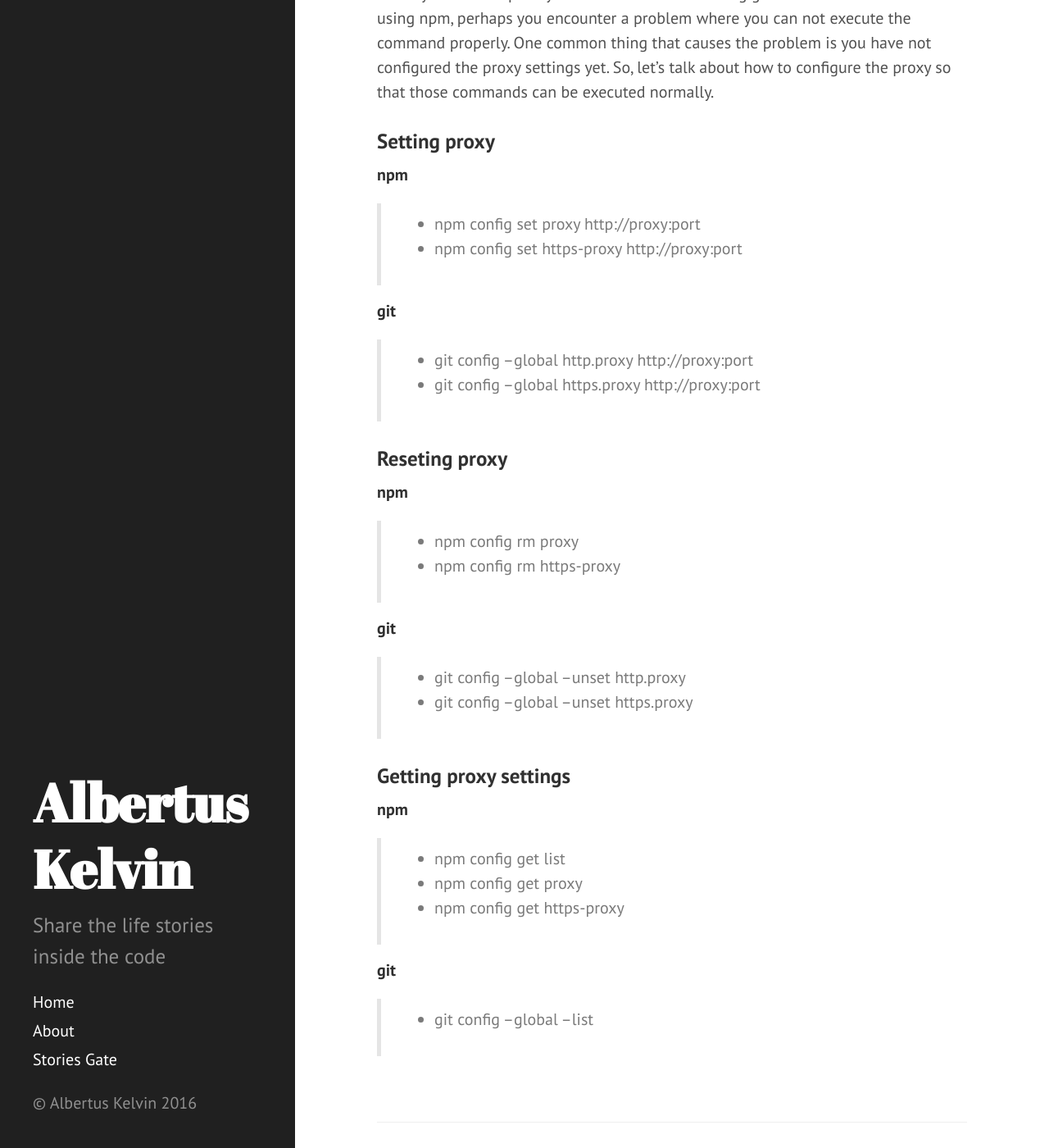
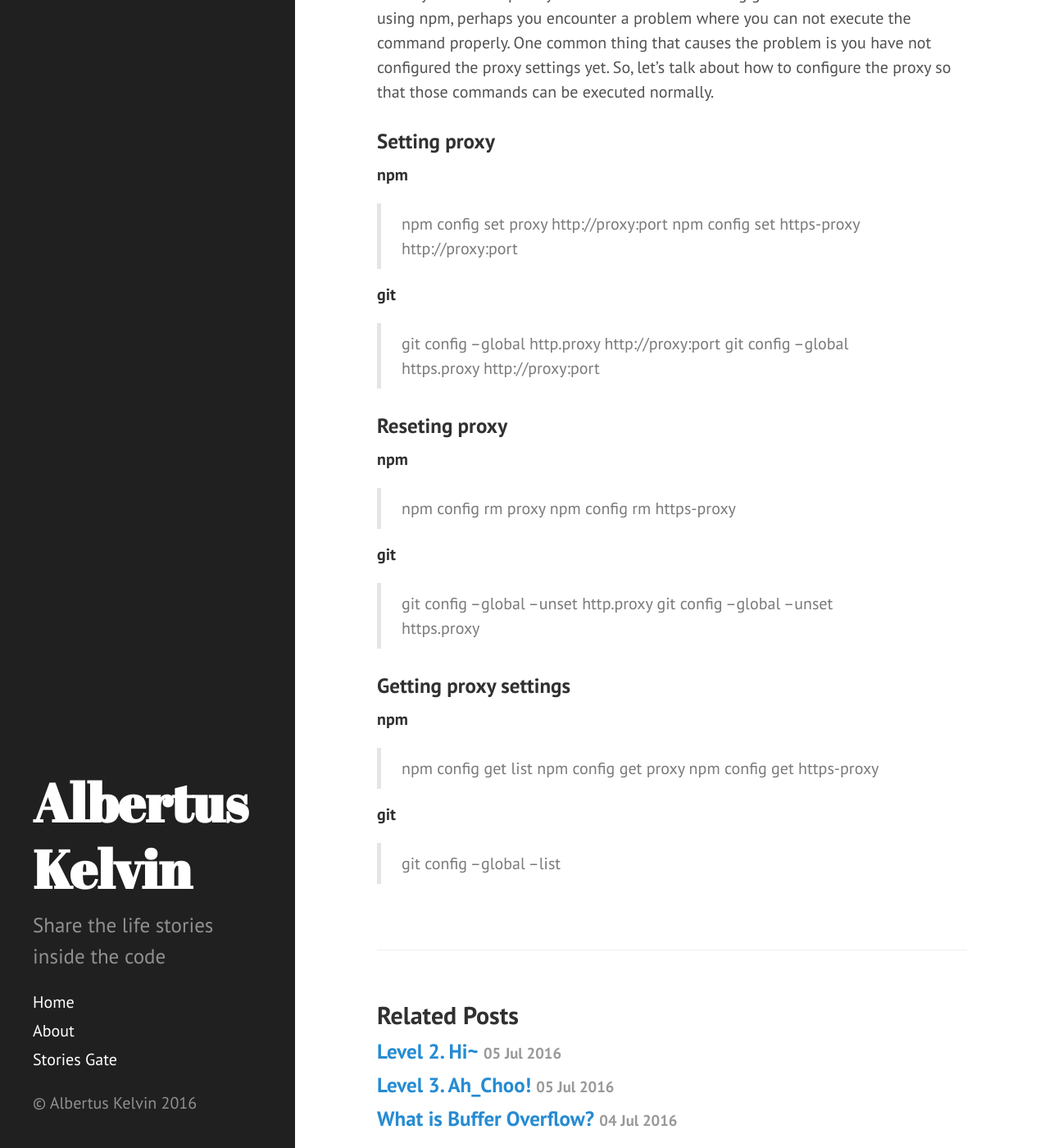
Before and after one commit to albertusk95/albertusk95.github.io, a Jekyll site: the page built from _posts/General/2016-09-02-git-npm-config.md, in a window 1280 px wide and 1400 px high, scrolled down 356 px. Shown: the whole window at 82% size. Built offline with Jekyll 4.4.1, drawn with Linux system fonts in a browser that asks for light colours.

```diff
--- a/_posts/General/2016-09-02-git-npm-config.md
+++ b/_posts/General/2016-09-02-git-npm-config.md
@@ -14,29 +14,29 @@ When you want to push your commit to GitHub using git or install some modules us
 ### Setting proxy
 
 **npm**<br />
-> * npm config set proxy http://proxy:port
-> * npm config set https-proxy http://proxy:port
+> npm config set proxy http://proxy:port
+> npm config set https-proxy http://proxy:port
 
 **git**<br />
-> * git config --global http.proxy http://proxy:port
-> * git config --global https.proxy http://proxy:port
+> git config --global http.proxy http://proxy:port
+> git config --global https.proxy http://proxy:port
 
 ### Reseting proxy
 
 **npm**<br />
-> * npm config rm proxy
-> * npm config rm https-proxy
+> npm config rm proxy
+> npm config rm https-proxy
 
 **git**<br />
-> * git config --global --unset http.proxy
-> * git config --global --unset https.proxy
+> git config --global --unset http.proxy
+> git config --global --unset https.proxy
 
 ### Getting proxy settings
 
 **npm**<br />
-> * npm config get list
-> * npm config get proxy
-> * npm config get https-proxy
+> npm config get list
+> npm config get proxy
+> npm config get https-proxy
 
 **git**<br />
-> * git config --global --list
+> git config --global --list
```
